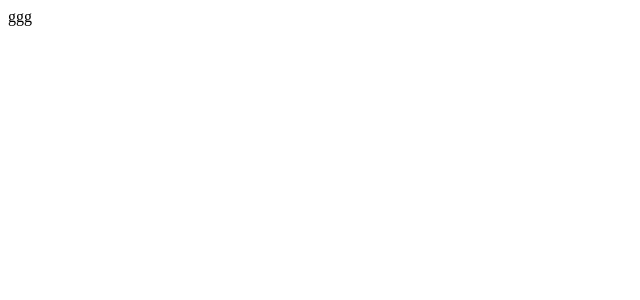
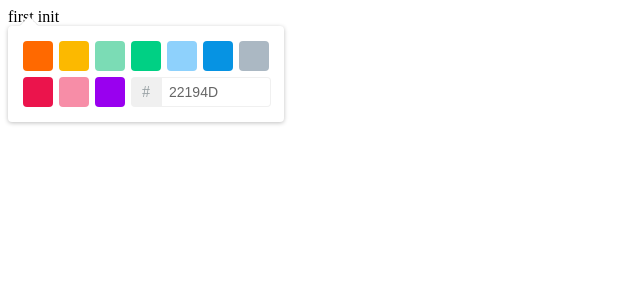
Before and after one commit to consolekakao/mall, a React (Create React App) app in the folder mall/: page / in a window 1280 px wide. Shown: the top 300 px of the page, without its empty margins (0-640 px from the left). Built offline with nearby package versions, Linux system fonts and the light colour scheme.

Commit message:
Add Color Picker

```diff
--- a/mall/package.json
+++ b/mall/package.json
@@ -7,6 +7,7 @@
     "@testing-library/react": "^11.2.3",
     "@testing-library/user-event": "^12.6.2",
     "react": "^17.0.1",
+    "react-color": "^2.19.3",
     "react-dom": "^17.0.1",
     "react-scripts": "4.0.1",
     "web-vitals": "^0.2.4"
--- a/mall/src/App.js
+++ b/mall/src/App.js
@@ -1,8 +1,15 @@
-
+import React from 'react';
+import {TwitterPicker} from 'react-color';
+import { render } from 'react-dom';
 function App() {
-  return (
-    <>ggg</>
+ return (
+    <>first init
+    <TwitterPicker/>
+    </>
   );
 }
 
+
+
+
 export default App;
```
Also changed, not shown: 2 other files (tests, documents, lock files or other folders).
